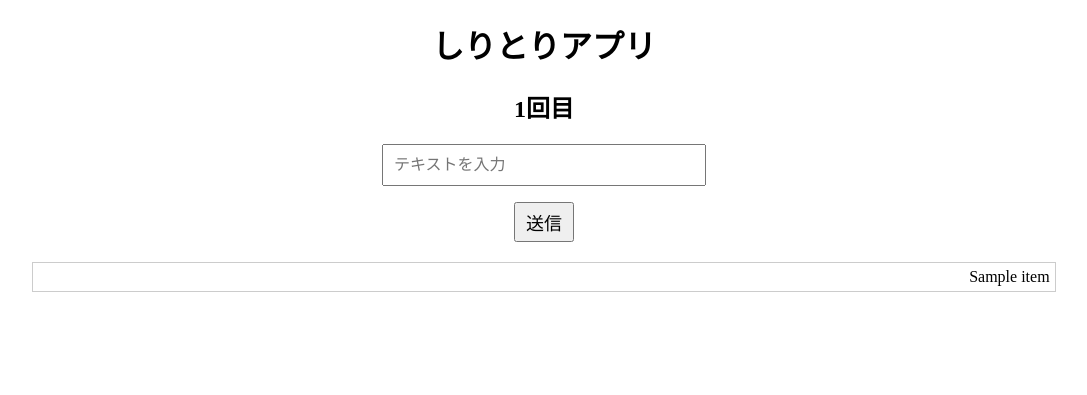
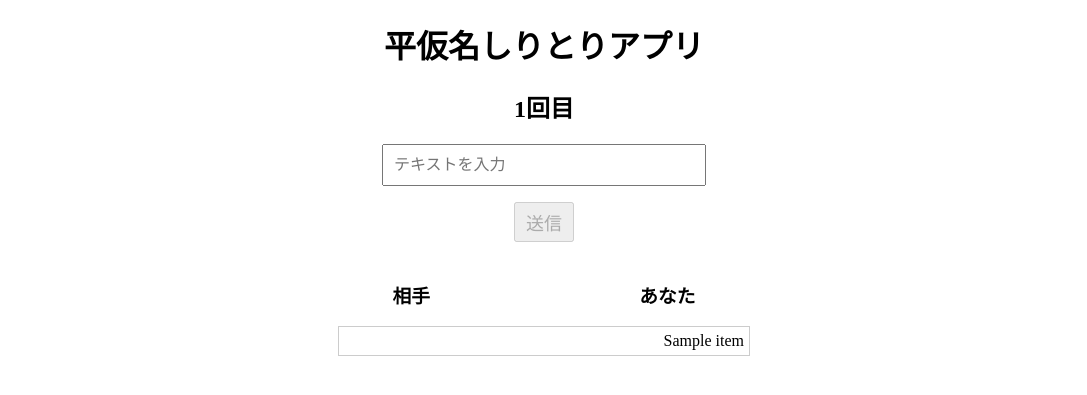
Before and after one commit to shunyanaka/shiritori, a Flask app: template templates/shiritori.html in a window 1280 px wide. Shown: the top 395 px of the page, without its empty margins (96-1183 px from the left). Run offline with Flask 3, Linux system fonts and the light colour scheme; the template is opened without the code that fills it: most values are stand-ins (such as "Sample title", 1, 10 or a date in 2020).

Commit message:
AIのしりとりミスを改善、平仮名のみを受け付け可

```diff
--- a/app.py
+++ b/app.py
@@ -1,7 +1,7 @@
 import openai  # OpenAI GPT-3を使用するためのライブラリ
 
 # OpenAI GPT-3のAPIキーを設定
-openai.api_key = ''
+openai.api_key = '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'
 
 from flask import Flask, render_template, request, redirect, url_for
 from flask_sqlalchemy import SQLAlchemy
@@ -77,18 +77,27 @@ def shiritori():
             message = f"「{text}」という言葉は存在しません！"
             return render_template('result.html', num=num, message=message,shiritori_list=shiritori_list)
 
-        response = openai.ChatCompletion.create(
-            model="gpt-3.5-turbo",
-            messages=[
-            # {"role": "system", "content": "あなたはしりとりをしています。与えられた言葉の最後の文字から始まる言葉を1つだけ述べてください。例えば「東京」が与えられたら、最後の文字である「う」から始まる言葉を述べてください。「」"},
-            {"role": "system", "content": "回答は全て平仮名にしてください。「ん」で終わる回答はしないでください。"},
-            {"role": "user", "content": f"「{text[-1]}」から始まる単語を1つだけ述べてください。ただし、「ん」で終わる回答はやめてください。「{text[-1]}」が小文字なら大文字に変換してください。漢字やカタカナではなく平仮名で答えてください。"}
-            # {"role": "user", "content": f"「{text}」の最後の文字から始まる言葉を1つだけ述べてください。例えば、「東京」ならば、「う」から始まる言葉です。ただし、最後の文字が小文字なら大文字に変換してください。また、「ん」で終わる言葉は避けてください。"}
-            ]
-        )
-        shiritori_list.append(response['choices'][0]['message']['content'])
+        max_attempts = 3
+        attempts = 0
+        while attempts < max_attempts:
+            response = openai.ChatCompletion.create(
+                model="gpt-3.5-turbo",
+                messages=[
+                # {"role": "system", "content": "あなたはしりとりをしています。与えられた言葉の最後の文字から始まる言葉を1つだけ述べてください。例えば「東京」が与えられたら、最後の文字である「う」から始まる言葉を述べてください。「」"},
+                {"role": "system", "content": "回答は全て平仮名にしてください。「ん」で終わる回答はしないでください。"},
+                {"role": "user", "content": f"「{text[-1]}」から始まる単語を1つだけ述べてください。ただし、「ん」で終わる回答はやめてください。「{text[-1]}」が小文字なら大文字に変換してください。漢字やカタカナではなく平仮名で答えてください。"}
+                # {"role": "user", "content": f"「{text}」の最後の文字から始まる言葉を1つだけ述べてください。例えば、「東京」ならば、「う」から始まる言葉です。ただし、最後の文字が小文字なら大文字に変換してください。また、「ん」で終わる言葉は避けてください。"}
+                ]
+            )
+            res = response['choices'][0]['message']['content']
+            if res[-1] != 'ん' and res not in shiritori_list:
+                break
+            attempts += 1
 
-        pre_text = response['choices'][0]['message']['content']
+        shiritori_list.append(res)
+        # shiritori_list.append(response['choices'][0]['message']['content'])
+        pre_text = res
+        # pre_text = response['choices'][0]['message']['content']
 
         num+=1
 
--- a/static/style.css
+++ b/static/style.css
@@ -3,7 +3,7 @@
     border: 1px solid #ccc;
     margin: 5px;
     padding: 5px;
-    max-width: 80%;
+    max-width: 400px;
     margin: 0 auto; /* 左右のマージンを自動にして中央寄せ */
     display: block; /* ブロック要素として表示 */
 }
@@ -60,3 +60,8 @@
 .margin-bottom-button {
     margin-bottom: 20px; /* 20pxの間隔を追加。この値は希望の空間に合わせて調整してください */
 }
+
+.spacer {
+    display: inline-block;
+    width: 200px;
+}
--- a/templates/shiritori.html
+++ b/templates/shiritori.html
@@ -5,16 +5,49 @@
     <meta name="viewport" content="width=device-width, initial-scale=1.0">
     <title>しりとりアプリ</title>
     <link rel="stylesheet" href="{{ url_for('static', filename='style.css') }}">
+
+    <!--平仮名のみ受け付ける関数-->
+    <script>
+        function isHiragana(ch) {
+            return ch >= "ぁ" && ch <= "ん";
+        }
+
+        function validateInput() {
+            const textbox = document.getElementById('input-text');
+            const submitButton = document.querySelector('.big-button');
+            const value = textbox.value;
+
+            let isValid = true;
+            for (let i = 0; i < value.length; i++) {
+                if (!isHiragana(value[i])) {
+                    isValid = false;
+                    break;
+                }
+            }
+
+            submitButton.disabled = !isValid || value.length === 0;
+        }
+    </script>
+
 </head>
-<body>
-    <h1 class="centered-text">しりとりアプリ</h1>
+<body onload="validateInput()">
+
+    <h1 class="centered-text">平仮名しりとりアプリ</h1>
     <h2 class="centered-text">{{num}}回目</h2>
 
     <!-- テキスト入力フォーム -->
     <form method="POST" class="centered-form">
-        <input class="big-input" type="text" name="text" placeholder="テキストを入力">
-        <button class="big-button margin-bottom-button" type="submit">送信</button>
+        <input class="big-input" type="text" name="text" placeholder="テキストを入力" id="input-text" oninput="validateInput()">
+        <button class="big-button margin-bottom-button" type="submit" disabled>送信</button>
     </form>
+
+    {% if shiritori_list %}
+        <h3 class="centered-text">
+            <span>相手</span>
+            <span class="spacer"></span>
+            <span>あなた</span>
+        </h3>
+
 
         <!-- 吹き出しの表示 -->
         <div>
@@ -24,6 +57,7 @@
                 </div>
             {% endfor %}
         </div>
+    {% endif %}
 
 </body>
 </html>
--- a/templates/start.html
+++ b/templates/start.html
@@ -7,7 +7,7 @@
     <link rel="stylesheet" href="{{ url_for('static', filename='style.css') }}">
 </head>
 <body>
-    <h1 class="centered-text">しりとりアプリ</h1>
+    <h1 class="centered-text">平仮名しりとりアプリ</h1>
 
     <!-- スタートボタン -->
     <form method="POST" class="centered-form">
```
Lines whose indentation alone changed are shown as unchanged.
